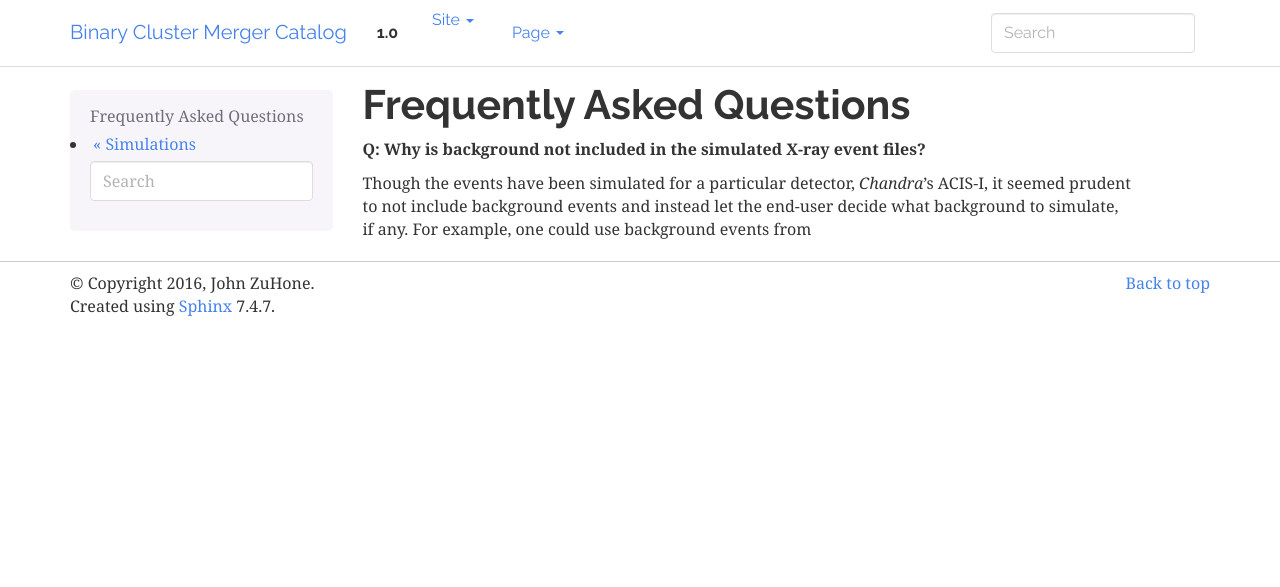
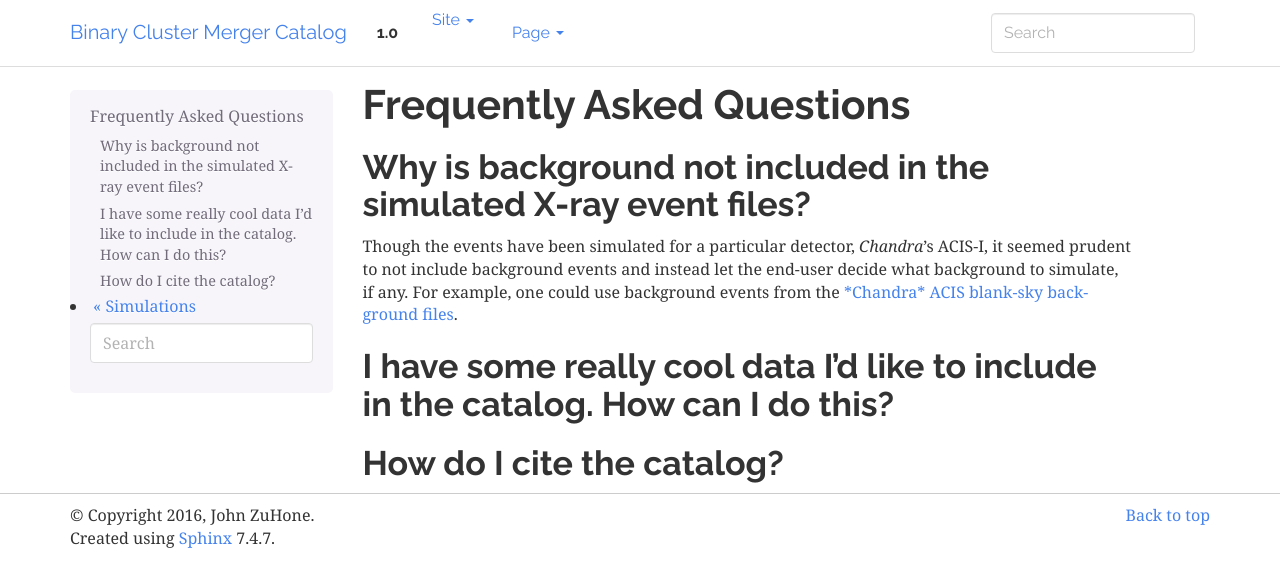
Before and after one commit to jzuhone/cluster_merger_catalog, a Sphinx documentation site: the page built from source/faqs.rst, in a window 1280 px wide. Shown: the top 587 px of the page. Built offline with Sphinx 7.4.7, drawn with Linux system fonts in a browser that asks for light colours; pages that are not in the unit, such as notebooks, are missing from menus.

Commit message:
Filling out the docs skeleton a bit more

```diff
--- a/source/faqs.rst
+++ b/source/faqs.rst
@@ -5,8 +5,17 @@ Frequently Asked Questions
 
 
 
-**Q: Why is background not included in the simulated X-ray event files?**
+Why is background not included in the simulated X-ray event files?
+------------------------------------------------------------------
 
 Though the events have been simulated for a particular detector, *Chandra*'s ACIS-I, it
 seemed prudent to not include background events and instead let the end-user decide
 what background to simulate, if any. For example, one could use background events from
+the `*Chandra* ACIS blank-sky background files <http://cxc.harvard.edu/ciao/threads/acisbackground/>`_.
+
+I have some really cool data I'd like to include in the catalog. How can I do this?
+-----------------------------------------------------------------------------------
+
+
+How do I cite the catalog?
+--------------------------
--- /dev/null
+++ b/source/introduction.rst
@@ -0,0 +1,4 @@
+.. _introduction:
+
+Introduction
+============
```
Also changed, not shown: source/description.rst (added, +22 -0 lines).
